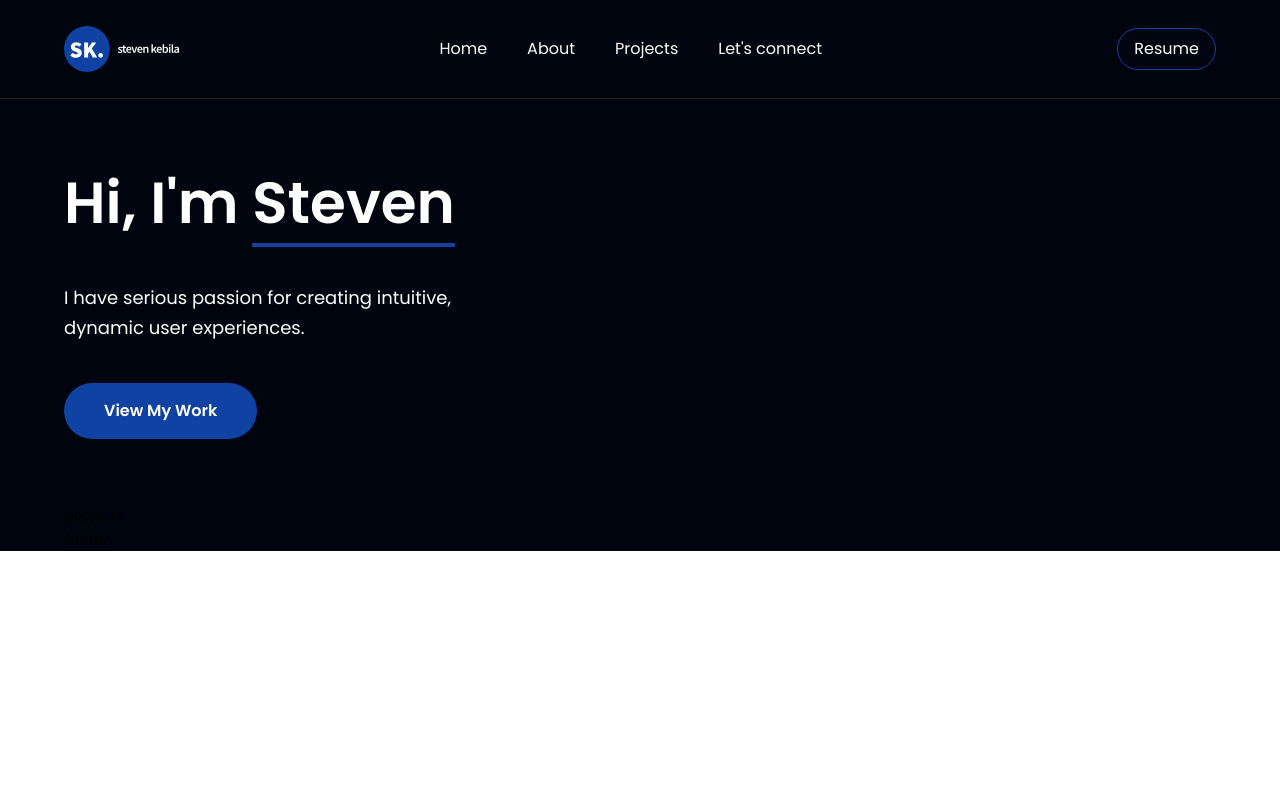
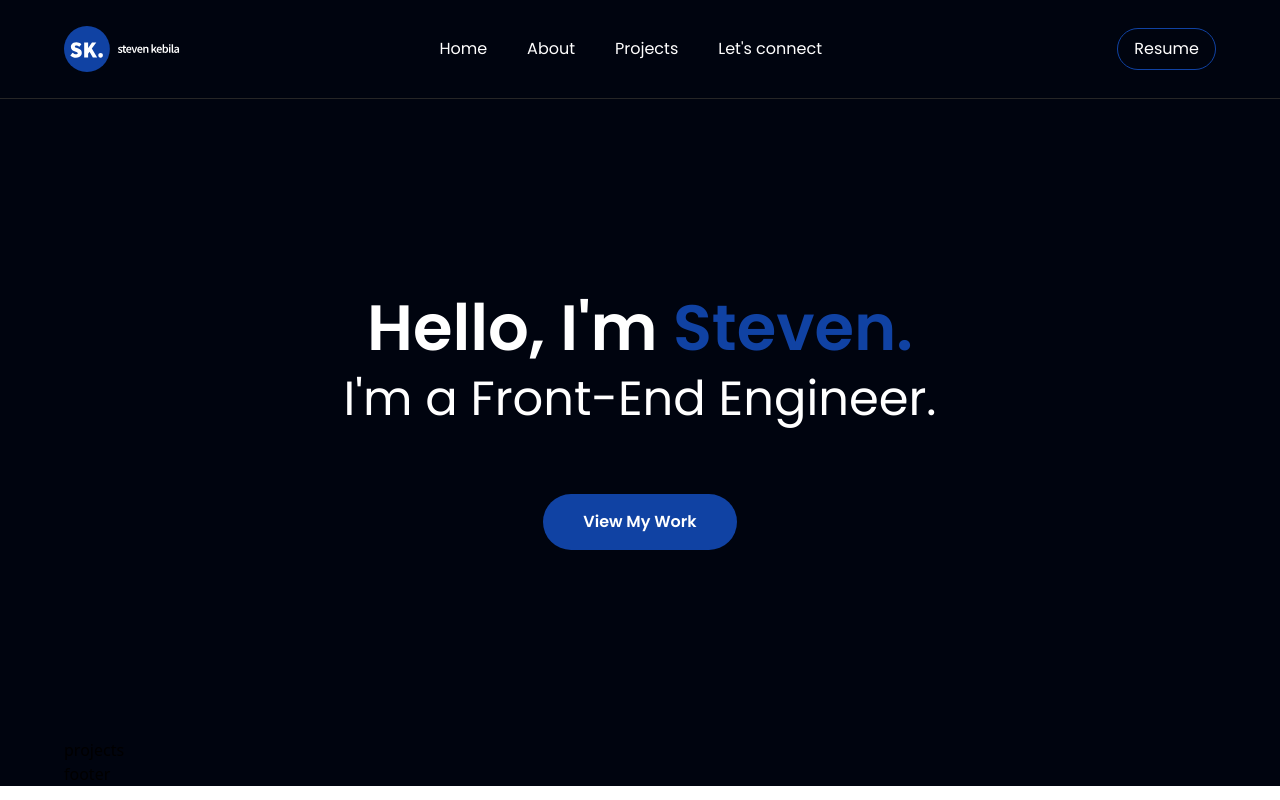
Before and after one commit to skebila/stevenkebila, a React (Vite) app: page / in a window 1280 px wide. Built offline with nearby package versions, Linux system fonts and the light colour scheme.

Commit message:
New Hero Design

```diff
--- a/src/components/Hero.jsx
+++ b/src/components/Hero.jsx
@@ -1,18 +1,18 @@
 import styles from "../style"
+import { avatar } from '../assets'
 
 const Hero = () =>  (
-  <section id='home' className={`flex md:flex-row flex-col border-t border-[#262626] ${styles.paddingY}`}>
+  <section id='home' className={`flex md:flex-row flex-col border-t border-[#262626] h-[80vh] ${styles.paddingY}`}>
     <div className={`flex-1 ${styles.flexStart} flex-col xl:px-0 sm:px-16 px-6`}>
-      <div className="flex flex-col justify-between items-start w-full space-y-[40px]">
-        <h1 className="flex-1 font-poppins font-semibold ss:text-[58px] text-[30px] text-white ss:leading-[80px] leading-[50px]">
-          Hi, I'm <span className=" border-b-4 border-[#1042A3]">Steven</span> {/*<span className=" border-b-2 border-[#1042A3]">I'm a Front-End Engineer</span>*/}
+      <div className="flex flex-col justify-between items-center w-full">
+
+        <h1 className="flex-1 font-poppins mb-4 font-semibold text-center ss:text-[4em] text-[2em] text-white ss:leading-[80px] leading-[50px]">
+          Hello, I'm <span className=" text-[#1042A3]">Steven.</span>
         </h1>
-        <p className="font-poppins font-normal ss:text-[18px] ss:leading-[30px] text-[16px] leading-[30px] text-white">
-          {/*I'm a <span className=" border-b-2 border-[#1042A3]">Front-End Developer.</span> <br/>*/} I have serious passion for creating intuitive, <br/>dynamic user experiences.
+
+        <p className="font-poppins font-normal mb-20 ss:leading-[30px] ss:text-[3em] text-[1.5em] leading-[30px] text-white text-center">
+          I'm a Front-End Engineer.<br/>
         </p>
-        {/*<p className="font-poppins font-normal ss:text-[18px] ss:leading-[30px] text-[16px] leading-[30px] text-white">
-          Developing <span className="text-[#1042A3]">highy-interactive</span> & <span className="text-[#1042A3]">responsive</span> user interfaces <br /> or <span className="text-[#1042A3]">scalable</span> & <span className="text-[#1042A3]">reliable</span> back-end solutions.
-        </p>*/}
 
         <button className="bg-[#1042A3] font-poppins cursor-pointer text-[16px] font-semibold py-4 px-10 rounded-full inline-flex items-center text-white">View My Work</button>
       </div>
@@ -20,7 +20,6 @@ const Hero = () =>  (
     </div>
 
 
-
     </section>
   )
 
```
Also changed, not shown: 1 other file (tests, documents, lock files or other folders).
